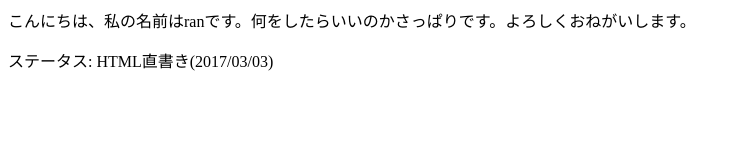
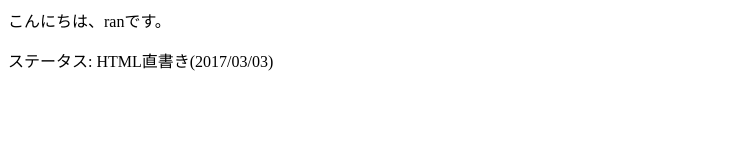
Before and after one commit to gmcgsokdeuvmt/gmcgsokdeuvmt.github.io, a plain HTML site: page index.html in a window 1280 px wide. Shown: the whole page, without its empty margins (0-740 px from the left). Drawn offline with Linux system fonts and the light colour scheme.

Commit message:
Update index.html

```diff
--- a/index.html
+++ b/index.html
@@ -6,7 +6,7 @@
     </head>
     <body>
         <p>
-            こんにちは、私の名前はranです。何をしたらいいのかさっぱりです。よろしくおねがいします。
+            こんにちは、ranです。
         </p>
         <p>
             ステータス: HTML直書き(2017/03/03)
```
